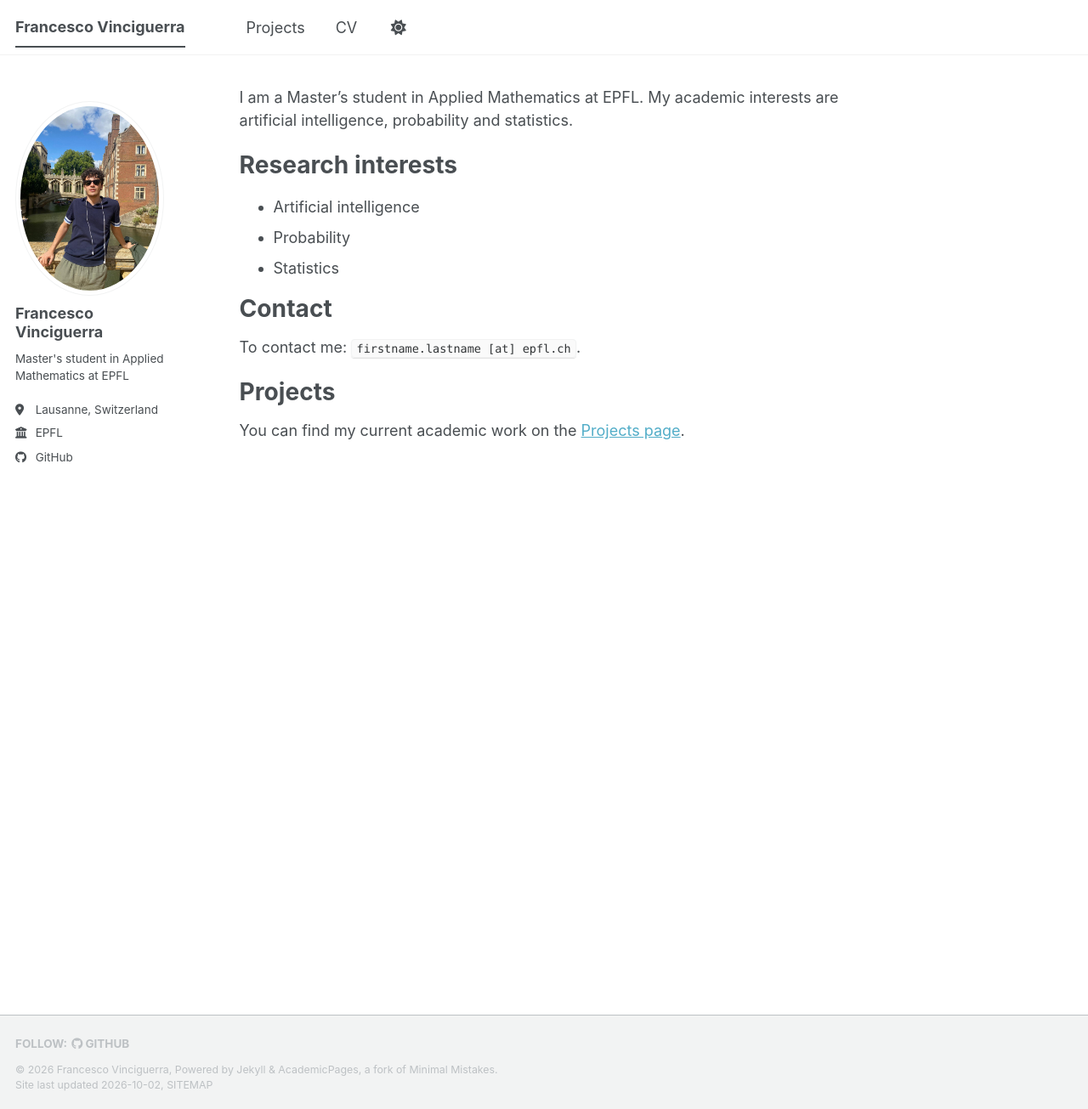
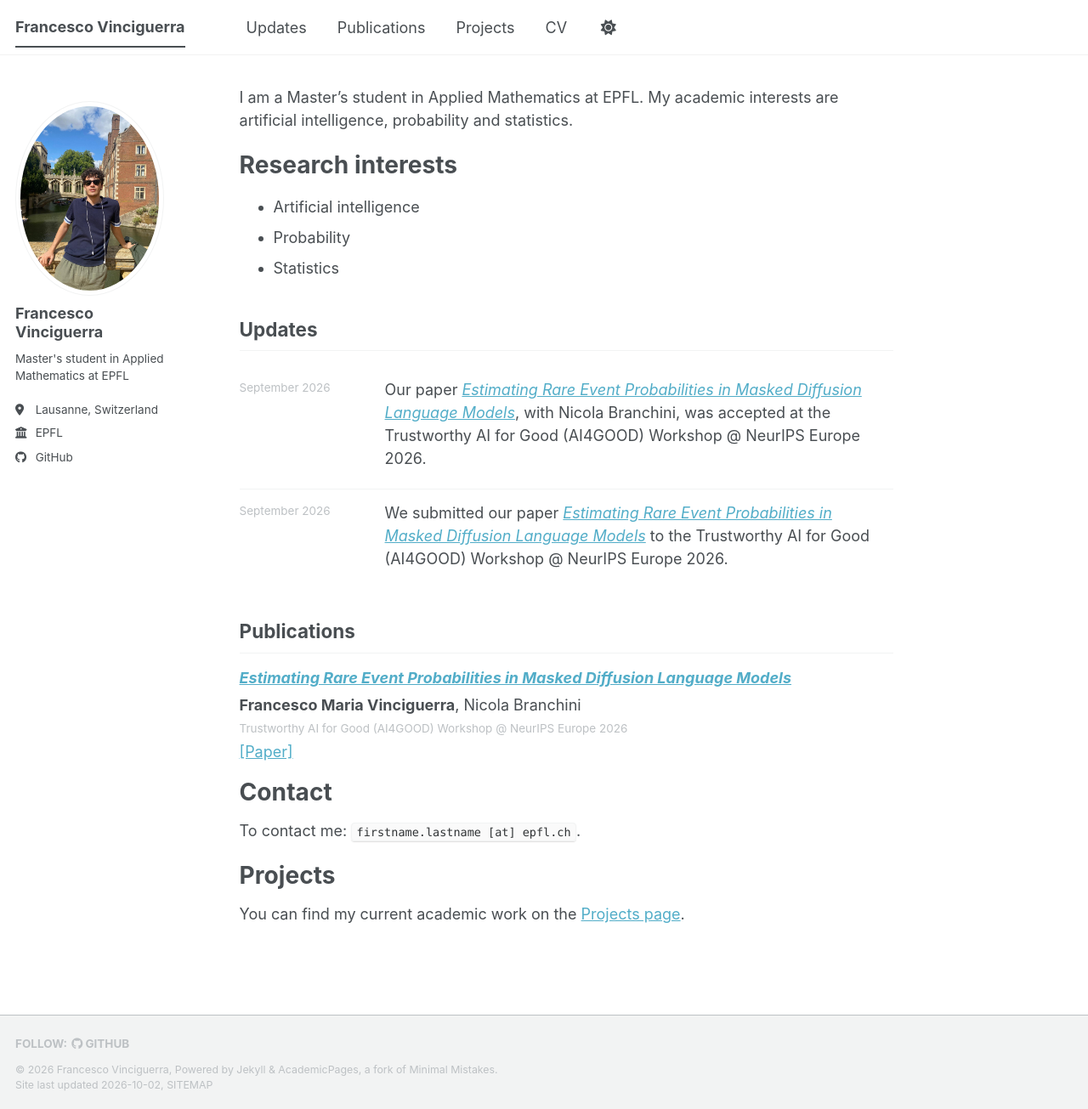
Before and after one commit to FrancescoVinciguerra/FrancescoVinciguerra.github.io, a Jekyll site: the page built from _pages/about.md, in a window 1280 px wide and 1305 px high. Shown: the whole window at 85% size. Built offline with Jekyll 4.4.1, drawn with Linux system fonts in a browser that asks for light colours; a style sheet for code colours, icons or effects is not loaded.

Commit message:
Add homepage updates and publications

```diff
--- a/_data/navigation.yml
+++ b/_data/navigation.yml
@@ -1,4 +1,10 @@
 main:
+  - title: "Updates"
+    url: /#updates
+
+  - title: "Publications"
+    url: /#publications
+
   - title: "Projects"
     url: /projects/
 
--- a/_pages/about.md
+++ b/_pages/about.md
@@ -15,6 +15,30 @@ Research interests
 - Probability
 - Statistics
 
+<section id="updates" aria-labelledby="updates-heading">
+  <h2 id="updates-heading">Updates</h2>
+  <ol class="academic-updates">
+    <li class="academic-update">
+      <time class="academic-update__date" datetime="2026-09">September 2026</time>
+      <p>Our paper <a href="https://openreview.net/forum?id=hwqWaDZdpG"><cite>Estimating Rare Event Probabilities in Masked Diffusion Language Models</cite></a>, with Nicola Branchini, was accepted at the Trustworthy AI for Good (AI4GOOD) Workshop @ NeurIPS Europe 2026.</p>
+    </li>
+    <li class="academic-update">
+      <time class="academic-update__date" datetime="2026-09">September 2026</time>
+      <p>We submitted our paper <a href="https://openreview.net/forum?id=hwqWaDZdpG"><cite>Estimating Rare Event Probabilities in Masked Diffusion Language Models</cite></a> to the Trustworthy AI for Good (AI4GOOD) Workshop @ NeurIPS Europe 2026.</p>
+    </li>
+  </ol>
+</section>
+
+<section id="publications" aria-labelledby="publications-heading">
+  <h2 id="publications-heading">Publications</h2>
+  <article class="publication-entry">
+    <h3 class="publication-entry__title"><a href="https://openreview.net/forum?id=hwqWaDZdpG"><cite>Estimating Rare Event Probabilities in Masked Diffusion Language Models</cite></a></h3>
+    <p class="publication-entry__authors"><strong>Francesco Maria Vinciguerra</strong>, Nicola Branchini</p>
+    <p class="publication-entry__venue">Trustworthy AI for Good (AI4GOOD) Workshop @ NeurIPS Europe 2026</p>
+    <p class="publication-entry__links"><a href="https://openreview.net/forum?id=hwqWaDZdpG" aria-label="Paper: Estimating Rare Event Probabilities in Masked Diffusion Language Models">[Paper]</a></p>
+  </article>
+</section>
+
 Contact
 ======
 
--- a/_sass/layout/_page.scss
+++ b/_sass/layout/_page.scss
@@ -98,6 +98,67 @@
 
   .small {
     font-size: $type-size-6;
+  }
+
+  .academic-updates {
+    margin-left: 0;
+    padding-left: 0;
+    list-style: none;
+  }
+
+  .academic-update {
+    display: grid;
+    grid-template-columns: 8.5em minmax(0, 1fr);
+    column-gap: 1em;
+    padding: 0.75em 0;
+
+    & + .academic-update {
+      border-top: 1px solid var(--global-border-color);
+    }
+
+    p {
+      margin: 0;
+    }
+  }
+
+  .academic-update__date {
+    color: var(--global-text-color-light);
+    font-family: $sans-serif;
+    font-size: $type-size-6;
+    line-height: 1.7;
+  }
+
+  .publication-entry {
+    padding: 0.25em 0 0.75em;
+  }
+
+  .publication-entry__title {
+    margin: 0 0 0.25em;
+    font-size: 1em;
+    line-height: 1.5;
+  }
+
+  .publication-entry__authors,
+  .publication-entry__venue,
+  .publication-entry__links {
+    margin-bottom: 0.25em;
+  }
+
+  .publication-entry__venue {
+    color: var(--global-text-color-light);
+    font-family: $sans-serif;
+    font-size: $type-size-6;
+  }
+
+  @include breakpoint(max-width $small) {
+    .academic-update {
+      display: block;
+    }
+
+    .academic-update__date {
+      display: block;
+      margin-bottom: 0.25em;
+    }
   }
 
   /* blockquote citations */
```
